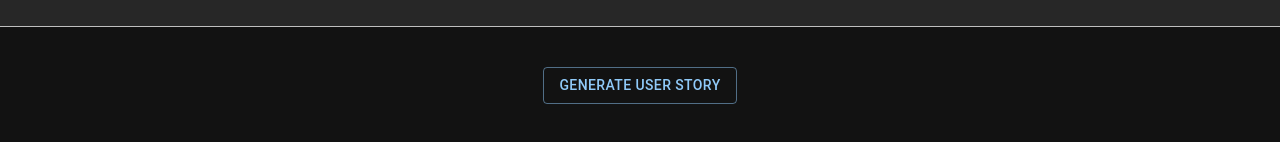
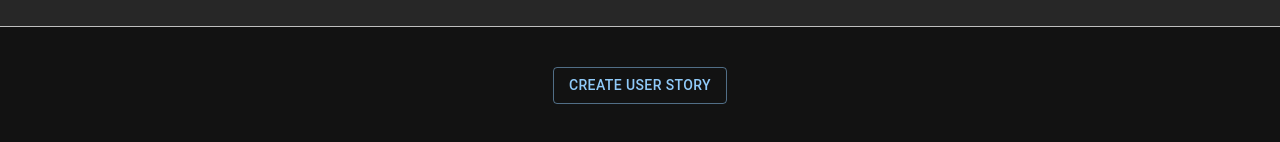
Before and after one commit to mohammadm10/User-Story-Generator, a React (Create React App) app in the folder app/frontend/: page / in a window 1280 px wide. Shown: the part 238-380 px from the top of the page. Built offline with nearby package versions, Linux system fonts and the light colour scheme.

Commit message:
visual changes

```diff
--- a/app/frontend/src/App.tsx
+++ b/app/frontend/src/App.tsx
@@ -45,6 +45,7 @@ function formatReplyWithKeywords(reply: string) {
 function App() {
   const [reply, setReply] = useState('');
   const [input, setInput] = useState('');
+  const [isCopied, setIsCopied] = useState(false);
   const [isLoading, setIsLoading] = useState(false);
   const isMobile = useMediaQuery("(max-width: 700px)");
 
@@ -68,6 +69,7 @@ function App() {
   };
 
   const onCopyClick = () => {
+    setIsCopied(true);
     navigator.clipboard.writeText(reply);
   };
 
@@ -96,7 +98,7 @@ function App() {
           />
         </div>
         <div className='flex justify-center py-10'>
-          <Button onClick={handleClick} variant="outlined">Generate User Story</Button>
+          <Button onClick={handleClick} variant="outlined">Create User Story</Button>
         </div>
         <div className=' py-10 flex-col'>
           {reply === '' && isLoading ? (
@@ -106,11 +108,20 @@ function App() {
           ) : (
             reply !== '' && (
               <div className='flex justify-center'>
+                {isCopied == false ? (
+
                 <Tooltip title='Copy User Story'>
                   <IconButton onClick={onCopyClick}>
                     <ContentCopyIcon />
                   </IconButton>
                 </Tooltip>
+                ) : (
+                  <Tooltip title='Copied!'>
+                  <IconButton onClick={onCopyClick}>
+                    <ContentCopyIcon />
+                  </IconButton>
+                </Tooltip>
+                )}
               </div>
             )
           )}
```
